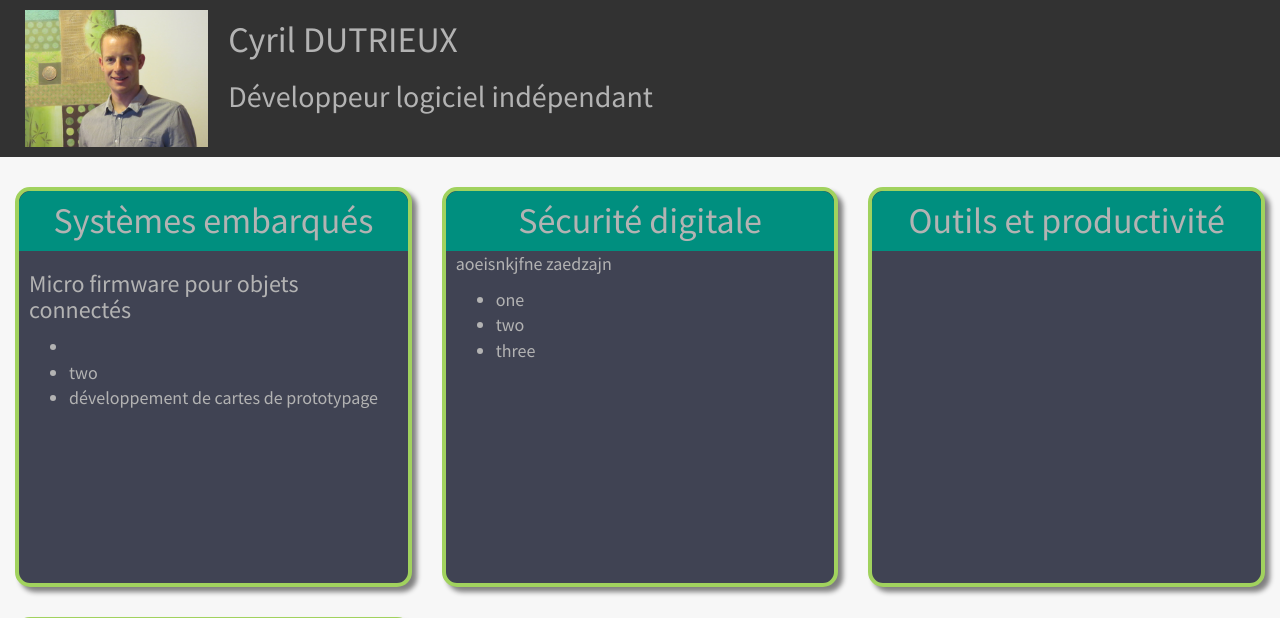
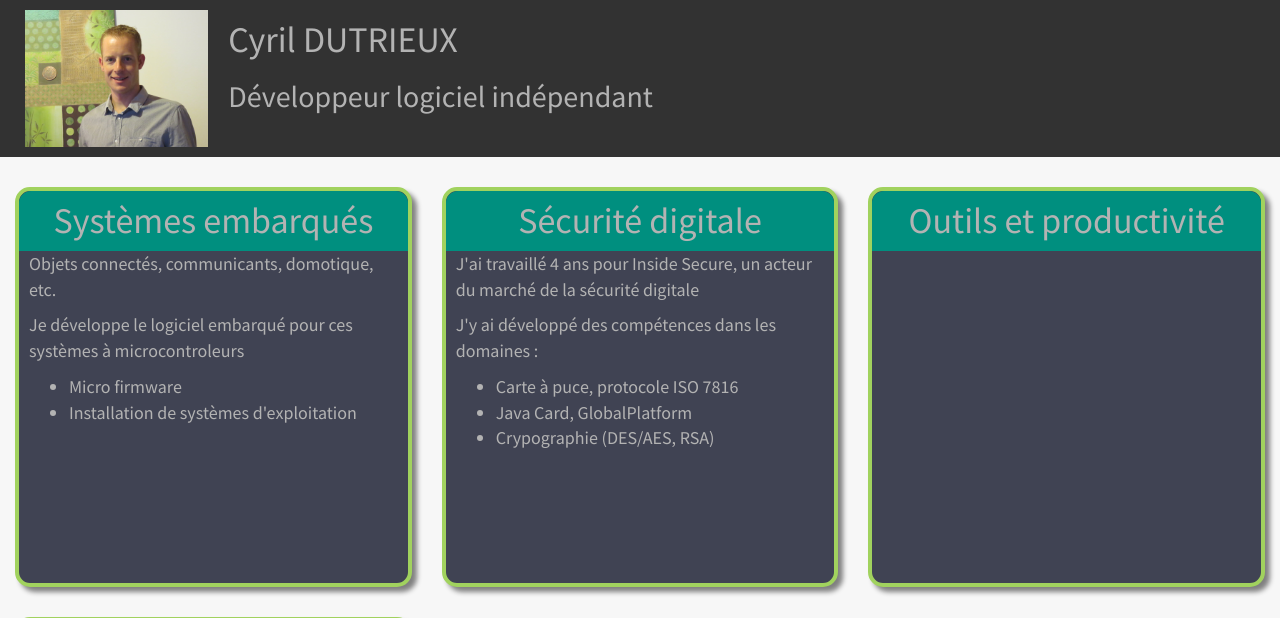
Before and after one commit to cdtx/cyrildutrieux.net, a Django app: template cdtx/cyrildutrieux/templates/cyrildutrieux/index.html in a window 1280 px wide. Shown: the top 618 px of the page. Run offline with Django 3.2, Linux system fonts and the light colour scheme; the template is opened without the code that fills it, so the values that code supplies are empty; some libraries are stand-ins or nearby versions.

Commit message:
Added content Trial to move the whole content in a side file

```diff
--- /dev/null
+++ b/cdtx/cyrildutrieux/static/js/content.js
@@ -0,0 +1,15 @@
+var content = {
+    'name': 'Cyril DUTRIEUX',
+    'function': {
+        'fr': 'Développeur logiciel indépendant',
+        'en': 'Freelance software developper',
+    },
+    'card': {
+        '0': {
+            'title': {
+                'fr': '',
+                'en': '',
+            }
+        }
+    }
+}
--- a/cdtx/cyrildutrieux/templates/cyrildutrieux/index.html
+++ b/cdtx/cyrildutrieux/templates/cyrildutrieux/index.html
@@ -12,6 +12,7 @@
         <script src="//ajax.googleapis.com/ajax/libs/jquery/2.2.4/jquery.min.js"></script>
         <script src="https://maxcdn.bootstrapcdn.com/bootstrap/3.3.6/js/bootstrap.min.js" integrity="sha384-0mSbJDEHialfmuBBQP6A4Qrprq5OVfW37PRR3j5ELqxss1yVqOtnepnHVP9aJ7xS" crossorigin="anonymous"></script>
         <script src="https://cdnjs.cloudflare.com/ajax/libs/sjcl/1.0.0/sjcl.min.js"></script>
+        <script src="{% static "js/content.js" %}"></script>
 
         <style>
             body {
@@ -136,9 +137,8 @@
                 </div>
                 <div class="visible-xs clearfix"></div>
                 <div class="col-xs-text-center col-xs-12 col-sm-7 col-md-8">
-                    <h1>Cyril DUTRIEUX</h1>
-                    <h2 class="lang lang-fr">Développeur logiciel indépendant</h2>
-                    <h2 class="lang lang-en">Freelance software developper</h2>
+                    <h1 data-content="name"></h1>
+                    <h2 data-content="function"></h2>
                 </div>
                 <div class="hidden-xs col-sm-2 col-sm-text-right col-md-2 col-md-text-right">
                     <a href="#" class="bp-lang bp-lang-fr"><span class="flag-icon flag-icon-fr"></span></a>
@@ -154,11 +154,11 @@
                                 <h1 class="lang lang-en">Embedded systems</h1>
                             </div>
                             <div class="card-body">
-                                <h3>Micro firmware pour objets connectés</h3>
+                                <p>Objets connectés, communicants, domotique, etc.</p>
+                                <p>Je développe le logiciel embarqué pour ces systèmes à microcontroleurs</p>
                                 <ul>
-                                    <li></li>
-                                    <li>two</li>
-                                    <li>développement de cartes de prototypage</li>
+                                    <li>Micro firmware</li>
+                                    <li>Installation de systèmes d'exploitation</li>
                                 </ul>
                             </div>
                         </div>
@@ -170,11 +170,12 @@
                                 <h1 class="lang lang-en">Digital security</h1>
                             </div>
                             <div class="card-body">
-                                <p>aoeisnkjfne zaedzajn</p>
+                                <p>J'ai travaillé 4 ans pour Inside Secure, un acteur du marché de la sécurité digitale</p>
+                                <p>J'y ai développé des compétences dans les domaines :</p>
                                 <ul>
-                                    <li>one</li>
-                                    <li>two</li>
-                                    <li>three</li>
+                                    <li>Carte à puce, protocole ISO 7816</li>
+                                    <li>Java Card, GlobalPlatform</li>
+                                    <li>Crypographie (DES/AES, RSA)</li>
                                 </ul>
                             </div>
                         </div>
@@ -204,6 +205,20 @@
                 // Hide all languages
                 $('.lang').hide();
                 $('.lang-'+choosen).show();
+                $('[data-content]').each(function(index, value) {
+                    contentName = $(value).data('content');
+                    contentValue = content;
+                    $.each(contentName.split('.'), function(idx, val){
+                        contentValue = contentValue[val];
+                    })
+                    console.log('contentName: ' + contentName + ', contentValue: '+contentValue)
+                    if(typeof(contentValue) == 'string') {
+                        $(value).text(contentValue);
+                    }
+                    else if (typeof(contentValue) == 'object'){
+                        $(value).text(contentValue[choosen]);
+                    }
+                })
             }
 
             $(document).on('ready', function() {
```
